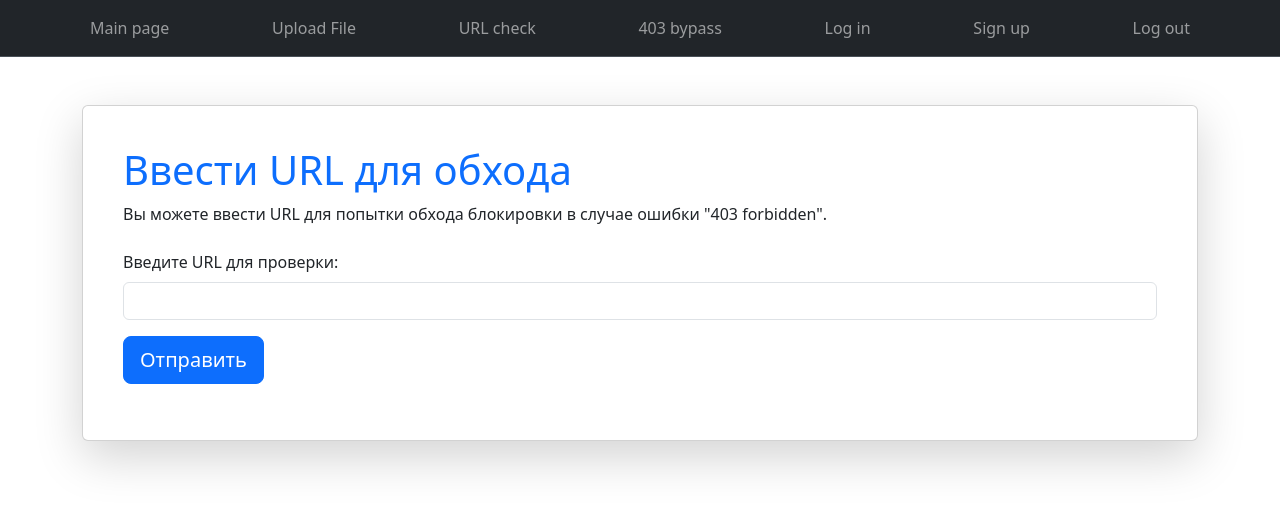
After one commit to Pup0chek/Sandbox, a Flask app: page /bypass/url_bypass/ in a window 1280 px wide. The commit adds this page. Shown: the top 509 px of the page. Run offline with Flask 3, Linux system fonts and the light colour scheme; some libraries are stand-ins or nearby versions.

Commit message:
upd: bypass module

```diff
--- a/app.py
+++ b/app.py
@@ -4,6 +4,7 @@ from wtf.forms import MessageForm
 from blueprints.auth import auth
 from blueprints.file import file
 from blueprints.url import url
+from blueprints.bypass import bypass
 from openai import OpenAI
 
 # Переместите инициализацию клиентского API в начало
@@ -19,6 +20,7 @@ socketio = SocketIO(app)
 app.register_blueprint(auth, url_prefix='/login')
 app.register_blueprint(file, url_prefix='/file')
 app.register_blueprint(url, url_prefix='/url')
+app.register_blueprint(bypass, url_prefix='/bypass')
 app.config['SECRET_KEY'] = "123"
 
 chat_history = []  # Сохранение истории чатов
--- /dev/null
+++ b/blueprints/bypass.py
@@ -0,0 +1,16 @@
+from flask import Blueprint, render_template, request, redirect, url_for, flash, session
+from core.bypass import bypass
+import httpx
+
+bypass = Blueprint('bypass', __name__, template_folder='templates')
+
+@bypass.route('/url_bypass/', methods=['post', 'get'])
+def check_url():
+    message = {
+        "method": "GET",
+        "body": " "
+    }
+    if request.method == "GET":
+        return render_template('bypass.html', message=message)
+    else:
+        bypass(request.form.get('url'))
--- /dev/null
+++ b/core/bypass.py
@@ -0,0 +1,2 @@
+def bypass(url:str):
+    pass
--- a/templates/base.html
+++ b/templates/base.html
@@ -27,7 +27,7 @@
           <li class="nav-item"><a class="nav-link" href="/">Main page</a></li>
           <li class="nav-item"><a class="nav-link" href="/file/upload/">Upload File</a></li>
           <li class="nav-item"><a class="nav-link" href="/url/url_check">URL check</a></li>
-          <li class="nav-item"><a class="nav-link" href="/reports">Reports</a></li>
+          <li class="nav-item"><a class="nav-link" href="/bypass/url_bypass/">403 bypass</a></li>
           <li class="nav-item"><a class="nav-link" href="/login">Log in</a></li>
           <li class="nav-item"><a class="nav-link" href="/login/register">Sign up</a></li>
           <li class="nav-item"><a class="nav-link" href="/login/logout">Log out</a></li>
--- /dev/null
+++ b/templates/bypass.html
@@ -0,0 +1,27 @@
+{% extends 'base.html' %}
+
+{% block title %}
+Обход 403
+{% endblock %}
+
+{% block body %}
+<div class="container mt-5">
+    <div class="card shadow-lg p-4">
+        <div class="card-body">
+            <h1 class="card-title text-primary">Ввести URL для обхода</h1>
+            <p class="card-text">
+                Вы можете ввести URL для попытки обхода блокировки в случае ошибки "403 forbidden".
+            </p>
+
+            <form action="/bypass/url_bypass/" method="POST" enctype="multipart/form-data" class="mt-4">
+                <div class="mb-3">
+                    <label for="url" class="form-label">Введите URL для проверки:</label>
+                    <input type="text" class="form-control" id="url" name="url" required>
+                </div>
+                <button type="submit" class="btn btn-primary btn-lg">Отправить</button>
+            </form>
+            <p>{{ message['body'] }}</p>
+        </div>
+    </div>
+</div>
+{% endblock %}
```
Also changed, not shown: 2 other files.
